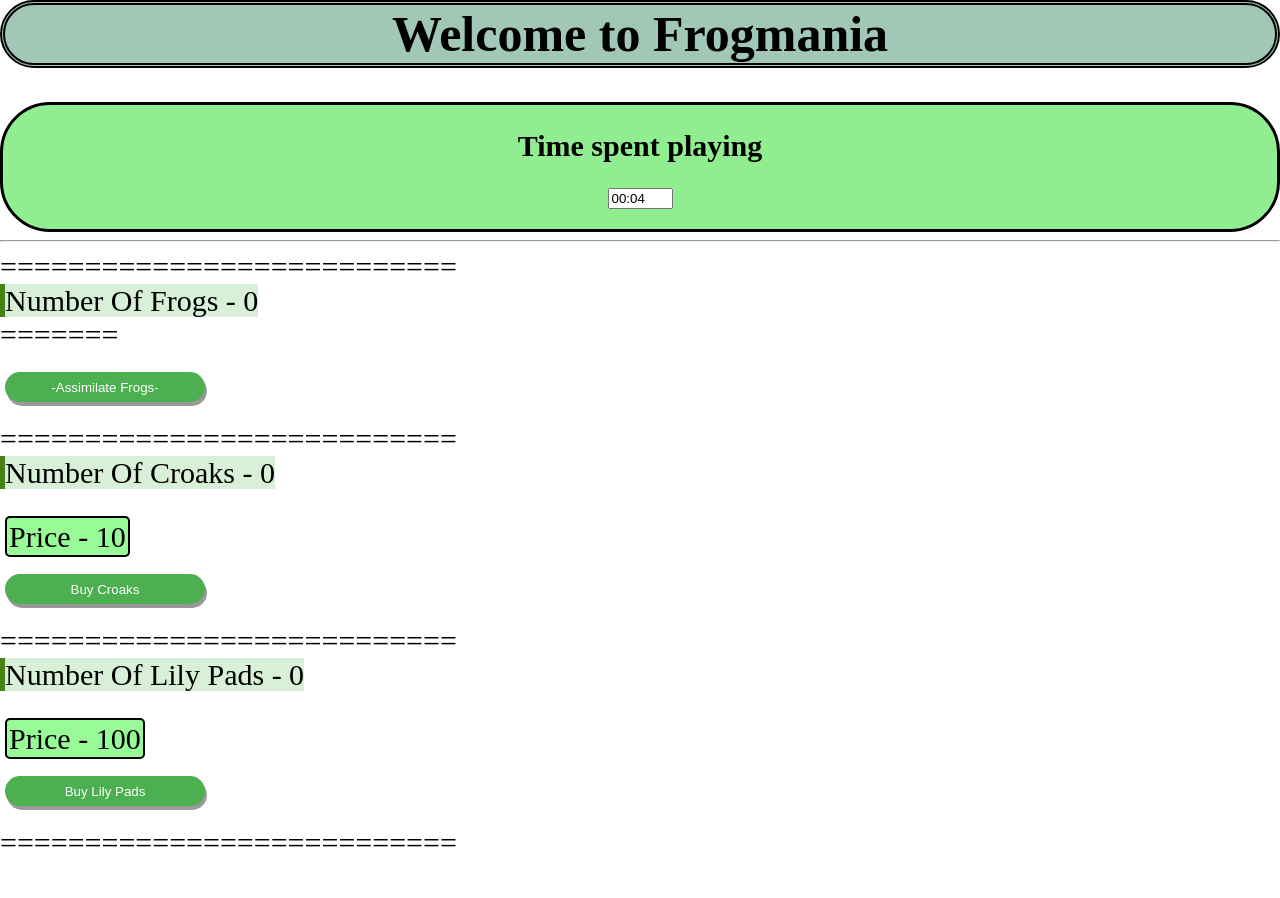
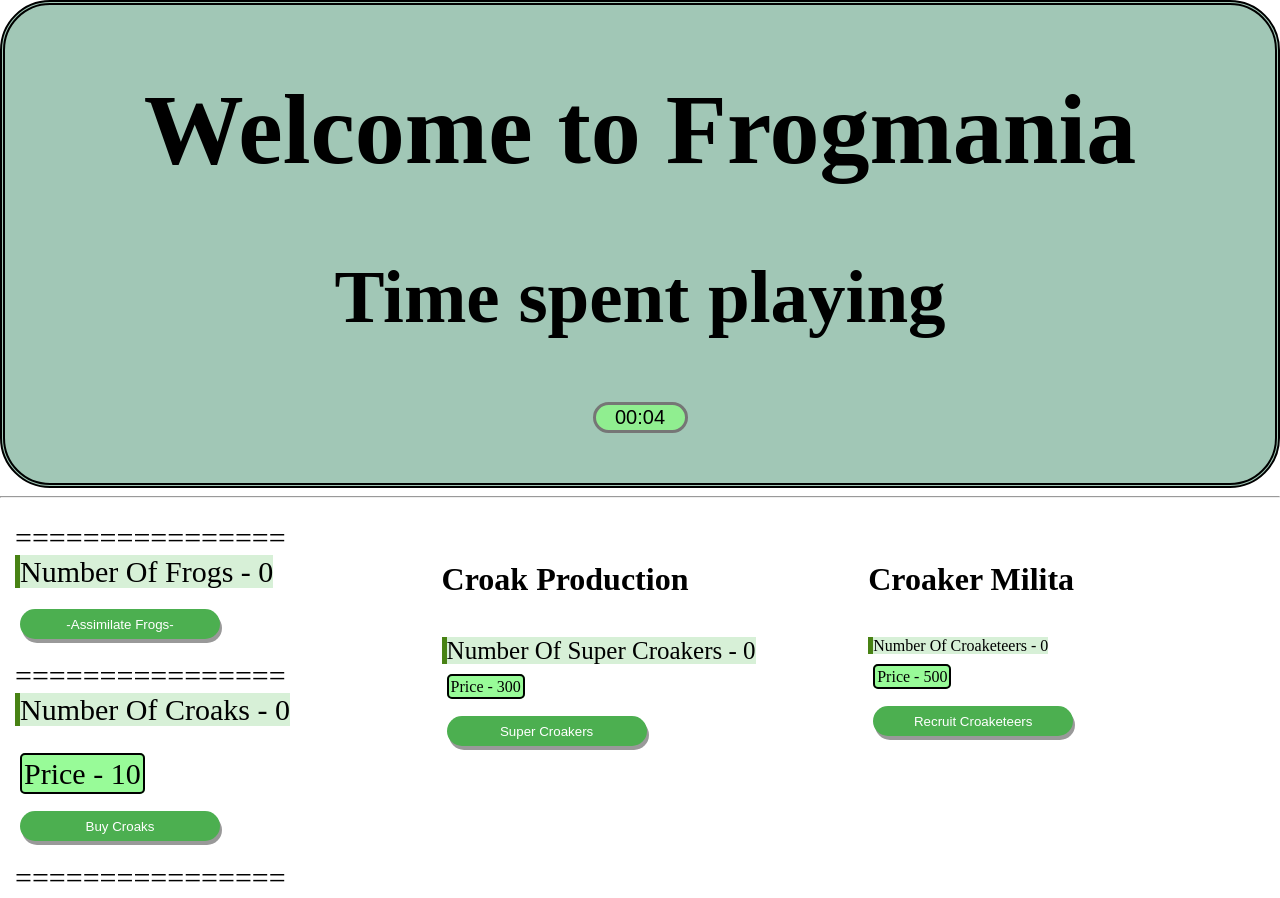
Before and after one commit to DillonM07/Frogmania, a plain HTML site: page index.html in a window 1280 px wide. Shown: the top 898 px of the page. Before the commit the page ends 860 px from the top, so only its background shows below. Drawn offline with Linux system fonts and the light colour scheme.

Commit message:
Add 2+ Upgrades & Multi Buy

```diff
--- a/index.html
+++ b/index.html
@@ -1,4 +1,5 @@
 <html>
+
 <head>
     <title>
         -Frogmania-
@@ -6,33 +7,33 @@
     <link rel="stylesheet" type="text/css" href="styles.css">
     <script type="text/javascript" src="index.js"></script>
 </head>
+
 <body onLoad="window.setTimeout('getSecs()',1)">
-     <h1 id="title">Welcome to Frogmania</h1>
-     <div class="totalsec">
+    <span class="topbar">
+<div id="title">
+    <h1>Welcome to Frogmania</h1>
         <center>
             <form>
-    <h2>Time spent playing</h2>
-<input size=5 id="timespent" name="timespent">
+                <h2 class="playtime">Time spent playing</h2>
+                <input size=5 class="totalsec" id="timespent" name="timespent">
             </form>
         </center>
     </div>
+    </span>
     <hr>
-        <div class="row left">
-            <div class="colunm left">
-             <div>===========================</div>
-                <span class="borderi, spacer" id="frognum">
+    <div class="row, left">
+        <div class="column middle">
+<span class="borderii">
+    <div>================</div>
+            <span class="borderi spacer" id="frognum">
                 Number Of Frogs - 0
             </span>
-                     <div>
-                 =======
-
-
-                    </div>
+            <br>
             <button class="borderi button-style" onclick="asmlt()" style="vertical-align:middle">
                 <span>-Assimilate Frogs-</span>
             </button>
-            <div>===========================</div>
-
+<br>
+<div>================</div>
             <span class="borderi spacer" id="croaksnum">
                 Number Of Croaks - 0
             </span>
@@ -42,15 +43,13 @@
                 Price - 10
             </span>
             <br>
-
             <button class="borderi button-style" onclick="croak()" style="vertical-align:middle">
                 <span>Buy Croaks</span>
             </button>
-                            </div>
-
-    <div>
-     ===========================
-        </div>
+</span>
+<div>================</div>
+        <br>
+<span class="borderii">
         <span class="borderi spacer" id="lilypadsnum">
             Number Of Lily Pads - 0
         </span>
@@ -64,9 +63,43 @@
             <span>Buy Lily Pads</span>
             <div>
         </button>
-        <div>===========================</div>
+        <div>================</div>
     </div>
     </div>
+    <br>
+</span>
+         <div class="column lefty textcenter">
+        <h1>Croak Production</h1>
+                     <br>
+                     <span class="borderii">
+                     <span class="borderi spacer" id="supercroaksnum" style="text-align:middle; font-size: 25px;">
+                            Number Of Super Croakers - 0
+                    </span>
+                    <br>
+                    <pre></pre>
+                    <span class="borderi price" id="supercroakprice">
+                        Price - 300
+                    </span>
+                    <br>
+             <button class="borderi button-style" onclick="buySuperCroak()" style="vertical-align:middle;">
+                 <span>Super Croakers</span>
+             </button>
          </div>
- </body>
-</html>
+
+         <div class="column right textcenter">
+             <h1>Croaker Milita</h1>
+             <br>
+             <span class="borderi spacer" id="croaketeernum">
+                Number Of Croaketeers - 0
+            </span>
+            <br>
+            <pre></pre>
+            <span class="borderi price" id="croaketeerprice">
+                        Price - 500
+            </span>
+            <br>
+             <button class="borderi button-style" onclick="buyCroaketeer()" style="vertical-align:middle;">
+                 <span>Recruit Croaketeers</span>
+             </button>
+         </div>
+    </div>
```
Lines whose indentation alone changed are shown as unchanged.
